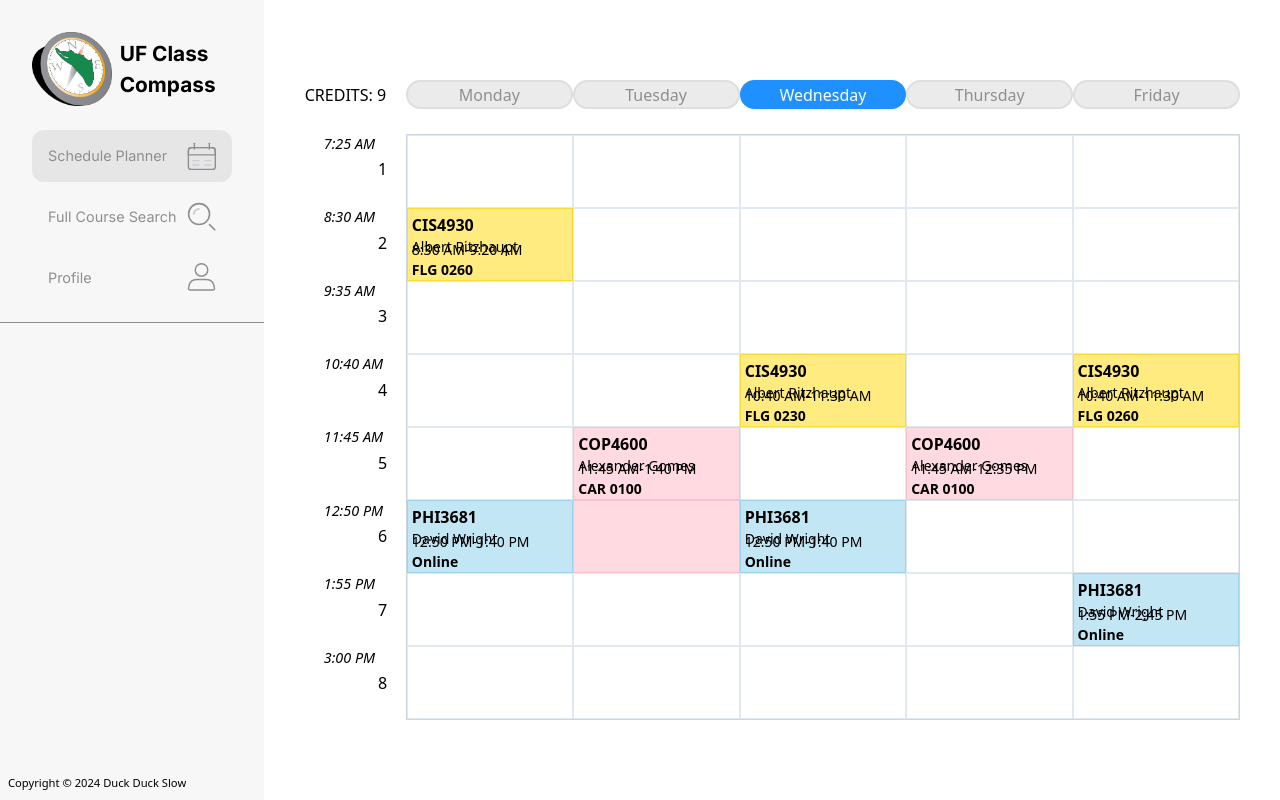
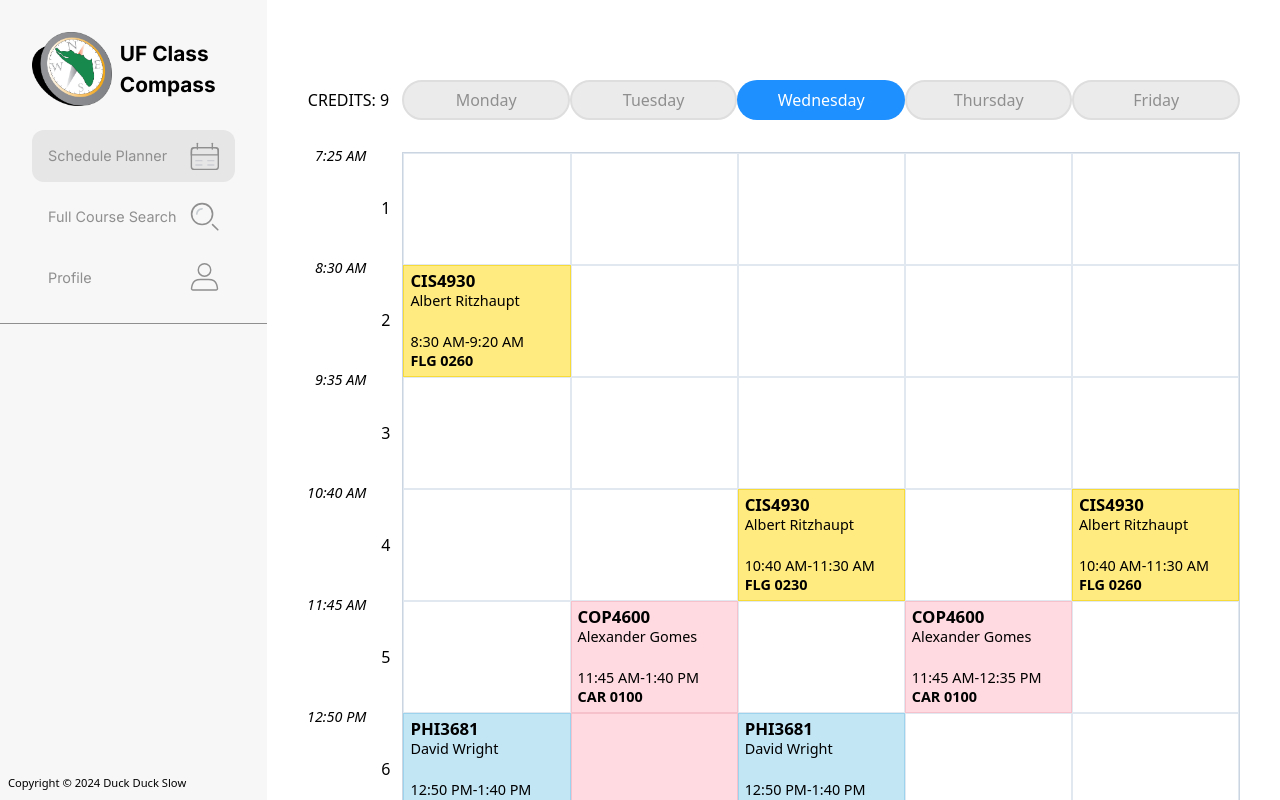
Before and after one commit to sheehan-j/uf-class-compass, a React (Vite) app: page / in a window 1280 px wide. Built offline with nearby package versions, Linux system fonts and the light colour scheme.

Commit message:
Rework cells to have minimum height/grow to fill screen height

```diff
--- a/src/components/ClassCell.jsx
+++ b/src/components/ClassCell.jsx
@@ -1,26 +1,28 @@
 import PropTypes from "prop-types";
-import "../styles/ClassCell.css"
+import "../styles/ClassCell.css";
 import { getPeriodTimes } from "../constants/BlockTimes";
 
-const ClassCell = ({cell}) => {
-	console.log(cell)
+const ClassCell = ({ cell }) => {
+	console.log(cell);
 	const { color, code, instructor, location, length, row } = cell;
 	return (
 		<div
-			className="z-10 p-1 flex box-content relative classCellWrapper"
+			className="z-10 p-1.5 flex flex-col justify-between box-content relative classCellWrapper"
 			style={{ backgroundColor: color, borderWidth: "1px", borderColor: color }}
 		>
-			<div className="font-sans w-full">
-				<div className="font-semibold">{code}</div>
-				<div className="text-sm">{instructor}</div>
-				<div className="text-sm absolute bottom-0">
+			<div>
+				<div className="font-semibold" style={{ fontSize: "1.05rem", lineHeight: "1.1rem" }}>
+					{code}
+				</div>
+				<div style={{ fontSize: "0.9rem" }}>{instructor}</div>
+			</div>
+			<div style={{ fontSize: "0.9rem", lineHeight: "1.2rem" }}>
 				{length && (
 					<div>
-							{getPeriodTimes(row).start}-{getPeriodTimes(row+length-1).end}
+						{getPeriodTimes(row).start}-{getPeriodTimes(row + length - 1).end}
 					</div>
 				)}
 				<div className="font-semibold">{location}</div>
-				</div>
 			</div>
 		</div>
 	);
--- a/src/components/Grid.jsx
+++ b/src/components/Grid.jsx
@@ -5,10 +5,13 @@ import ClassCell from "./ClassCell";
 const Grid = ({ grid, colCount, rowCount, isSkeleton }) => {
 	return (
 		<div
-			className="grid w-full h-full absolute"
+			className="grid w-full h-full"
 			style={{
 				gridTemplateColumns: `repeat(${colCount}, minmax(0, 1fr))`,
-				gridTemplateRows: `repeat(${rowCount}, minmax(0, 1fr))`,
+				gridTemplateRows: `repeat(${rowCount}, minmax(7rem, 1fr))`,
+				position: isSkeleton ? "absolute" : "relative",
+				top: 0,
+				left: 0,
 			}}
 		>
 			{grid.map((row, rowIndex) => (
@@ -16,11 +19,11 @@ const Grid = ({ grid, colCount, rowCount, isSkeleton }) => {
 					{row.map((cell, colIndex) =>
 						// If this grid is a skeleton, only draw empty cells with borders
 						isSkeleton ? (
-							 <EmptyCell key={rowIndex * colCount + colIndex} hasBorder={true} />
+							<EmptyCell key={rowIndex * colCount + colIndex} hasBorder={true} />
 						) : // If this grid is not a skeleton, draw a class cell if this cell is a class.
 						// Otherwise, draw an empty cell without a border to act as a spacer
 						cell.isClass ? (
-							<ClassCell key={rowIndex * colCount + colIndex} cell={cell}/>
+							<ClassCell key={rowIndex * colCount + colIndex} cell={cell} />
 						) : (
 							<EmptyCell key={rowIndex * colCount + colIndex} hasBorder={false} />
 						)
--- a/src/components/Schedule.jsx
+++ b/src/components/Schedule.jsx
@@ -133,23 +133,19 @@ const Schedule = ({ colCount, maxRowCount }) => {
 	}, [colCount, maxRowCount, classes]);
 
 	return (
-		<>
+		<div className="px-10 py-20 w-full min-h-full flex">
 			<div
+				className="flex flex-col mr-3"
 				style={{
-					gap: "3%",
-					display: "flex",
-					flexDirection: "column",
-					height: "100%",
-					marginRight: "2%",
 					width: "10%",
 				}}
 			>
 				<div
 					className="font-medium"
 					style={{
-						height: "5%",
+						minHeight: "2.5rem",
 						whiteSpace: "nowrap",
-						marginBottom: "5%",
+						marginBottom: "2rem",
 						display: "flex",
 						justifyContent: "center",
 						alignItems: "center",
@@ -157,16 +153,12 @@ const Schedule = ({ colCount, maxRowCount }) => {
 				>
 					CREDITS: {credits}
 				</div>
-				<div className="h-full" style={{ display: "flex", flexDirection: "column" }}>
+				<div className="h-full flex flex-col">
 					{grid.map((row, index) => (
-						<div
-							key={index}
-							className="relative"
-							style={{ display: "flex", alignItems: "center", height: "100%" }}
-						>
+						<div key={index} className="relative flex grow items-center justify-end">
 							<div
-								className="left-5 top-0 italic absolute"
-								style={{ whiteSpace: "nowrap", fontSize: "0.9em", height: "100%" }}
+								className="italic absolute"
+								style={{ whiteSpace: "nowrap", fontSize: "0.9rem", top: "-0.45rem", right: "1.5rem" }}
 							>
 								{getPeriodTimes(row[0].row).start}
 							</div>
@@ -176,7 +168,6 @@ const Schedule = ({ colCount, maxRowCount }) => {
 									display: "flex",
 									justifyContent: "right",
 									alignItems: "center",
-									height: "100%",
 								}}
 							>
 								{row[0].row}
@@ -186,20 +177,19 @@ const Schedule = ({ colCount, maxRowCount }) => {
 				</div>
 			</div>
 
-			<div style={{ height: "100%", display: "flex", flexDirection: "column", width: "100%" }}>
+			<div className="flex flex-col w-full grow">
 				<div
 					className="grid w-full relative"
 					style={{
-						marginBottom: "3%",
-						height: "5%",
+						marginBottom: "2rem",
+						height: "2.5rem",
 						gridTemplateColumns: `repeat(${colCount}, minmax(0, 1fr))`,
-						gridTemplateRows: `repeat(${1}, minmax(0, 1fr))`,
 					}}
 				>
 					<DaysBox />
 				</div>
 
-				<div className="w-full h-full border border-slate-300 relative">
+				<div className="w-full grow border border-slate-300 relative">
 					{/*
 				There are TWO grids, one is a skeleton that creates the grid lines,
 				the other is the grid actually containing the classes and their colored
@@ -222,7 +212,7 @@ const Schedule = ({ colCount, maxRowCount }) => {
 					/>
 				</div>
 			</div>
-		</>
+		</div>
 	);
 };
 
--- a/src/screens/Home.jsx
+++ b/src/screens/Home.jsx
@@ -1,12 +1,11 @@
 import Schedule from "../components/Schedule";
 import Sidebar from "../components/Sidebar";
-
 
 const Home = () => {
 	return (
 		<div className="w-screen h-screen flex">
 			<Sidebar />
-			<div className="w-full h-full flex py-20 px-10">
+			<div className="w-full h-full overflow-y-scroll">
 				<Schedule colCount={5} maxRowCount={11} />
 			</div>
 		</div>
```
Lines whose indentation alone changed are shown as unchanged.
